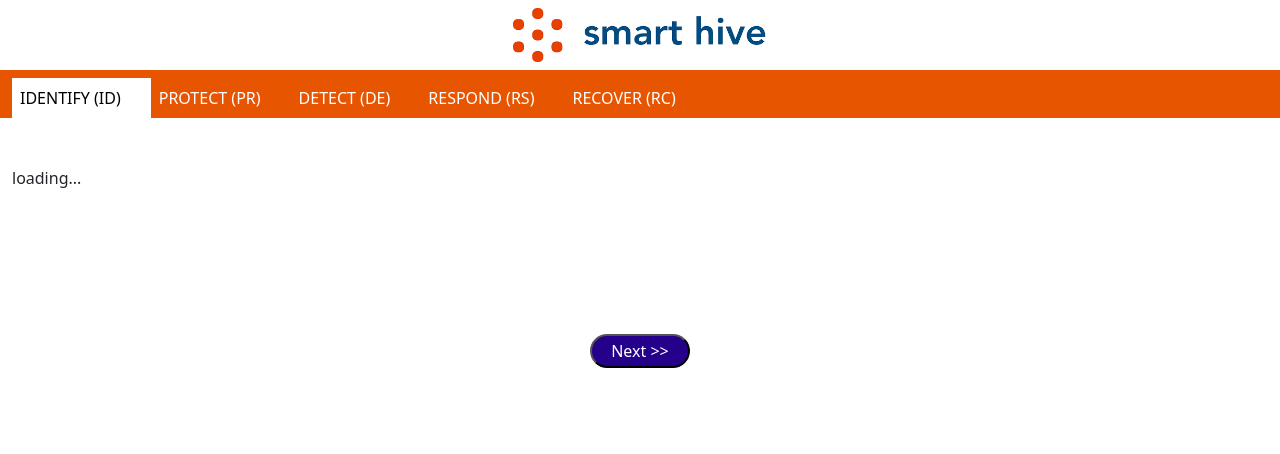
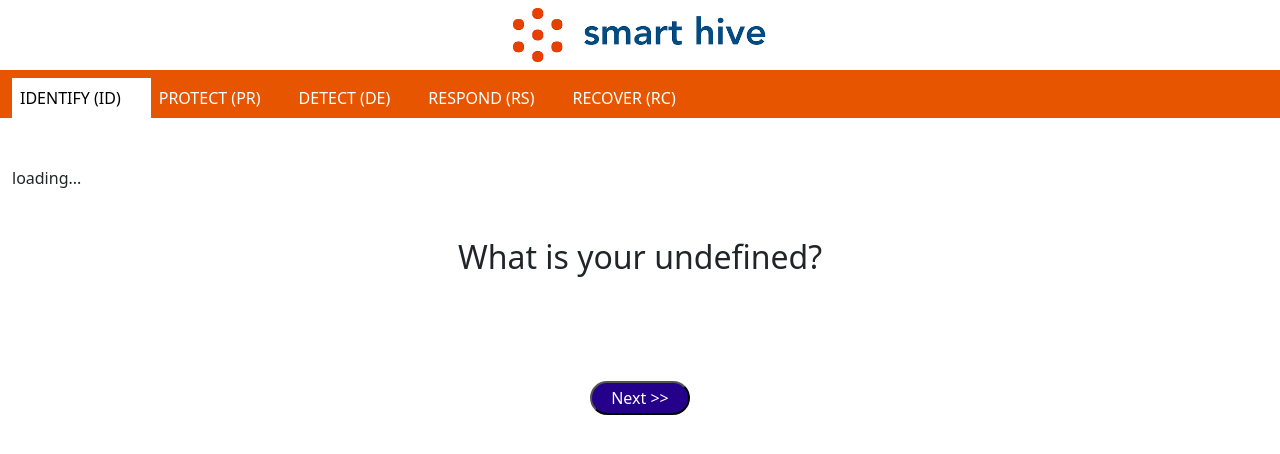
Before and after one commit to BAnanthu/smart-hive-django, a Django app: page /functions/identify/ in a window 1280 px wide. Shown: the top 454 px of the page. Run offline with Django 3.2, Linux system fonts and the light colour scheme; data comes from the database, SQL or seed files in the repository; some libraries are stand-ins or nearby versions.

Commit message:
progress updated

```diff
--- a/templates/identify.html
+++ b/templates/identify.html
@@ -232,7 +232,7 @@
   $.ajax({
     type: 'GET',
     cache: true,
-    url: 'https://smart-hive-django.herokuapp.com/api/options/',
+    url: 'http://127.0.0.1:8000/api/options/',
     success: function (data) {
       console.log(data);
       allOptions = data;
@@ -270,7 +270,7 @@
     $.ajax({
       type: 'GET',
       cache: true,
-      url: 'https://smart-hive-django.herokuapp.com/api/Category/',
+      url: 'http://127.0.0.1:8000/api/Category/',
       success: function (data) {
         console.log('loading...');
         console.log(data);
@@ -343,7 +343,7 @@
     $.ajax({
       type: 'GET',
       cache: true,
-      url: 'https://smart-hive-django.herokuapp.com/api/sub-category/',
+      url: 'http://127.0.0.1:8000/api/sub-category/',
       success: function (data) {
         console.log(data);
         subCatCount = 0
@@ -356,13 +356,14 @@
          }
         })
 
-        $(`#category${currentCategory_id_id}`).css('width', `${(itemCount/subCatCount)*100}%`)
+        // $(`#category${currentCategory_id_id}`).css('width', `${(itemCount/subCatCount)*100}%`)
 
         if (currentCategory_id_id != data[category_id]['category_id_id']) {
           // $(`#category${currentCategory_id_id}`).css('width', `${(itemCount/categoryItemsCount)*100}%`)
           currentCategory_id_id = currentCategory_id_id + 1;
-          subCatCount = 0
-          itemCount = 0
+          itemCountNew = 1
+          // subCatCount = 0
+          // itemCount = 0
           console.log(currentCategory_id_id, 'next cat');
 
         }
@@ -371,7 +372,7 @@
         $('#sybcat').empty()
         $('#main-question').empty()
         $('#sybcat').append(`<h5 class="col-12 text-center " style="color: #e85500;">${data[category_id]['name']}</h5>`);
-        $('#main-question').append(`<p class="col-12 text-center" style="color:#e85500">${data[category_id]['detail']}<i class="fas fa-question-circle"></i></p>`);
+        $('#main-question').append(`<p class="col-12 text-center" style="color:#e85500; font-Size:20px;">${data[category_id]['detail']}<i class="fas fa-question-circle"></i></p>`);
       },
       error: function (data) {
         alert("Got an error dude... " + data);
@@ -390,12 +391,18 @@ function selected(element){
 }
 
   count = 0
+  itemCountNew = 0
   curentCategory_item = 0
   currentCategory_id_id = 1
   function next(id=0) {
+
+    console.log("currentCategory_id_id",currentCategory_id_id,"itemCountNew",itemCountNew,"subCatCount",subCatCount);
+      itemCountNew = itemCountNew + 1
+
+
     $('#ajax_updated').empty()
     $('#your_level').empty()
-
+    $(`#category${currentCategory_id_id}`).css('width', `${(itemCountNew/(subCatCount*8))*100}%`)
     document.getElementsByName("nav").forEach(e => {
       e.classList.remove("active");
     })
@@ -414,10 +421,12 @@ function selected(element){
           </div>`);
 
       });
-      if (count==4){
-      document.getElementById('Managed').style.background = "#e85500"
-      document.getElementById('Managed').style.color = "white"
-    }
+      document.getElementById('None').style.background = "#e85500"
+      document.getElementById('None').style.color = "white"
+    //   if (count==4){
+    //   document.getElementById('Managed').style.background = "#e85500"
+    //   document.getElementById('Managed').style.color = "white"
+    // }
     } else {
       count = 0
       curentCategory_item = curentCategory_item + 1
```
